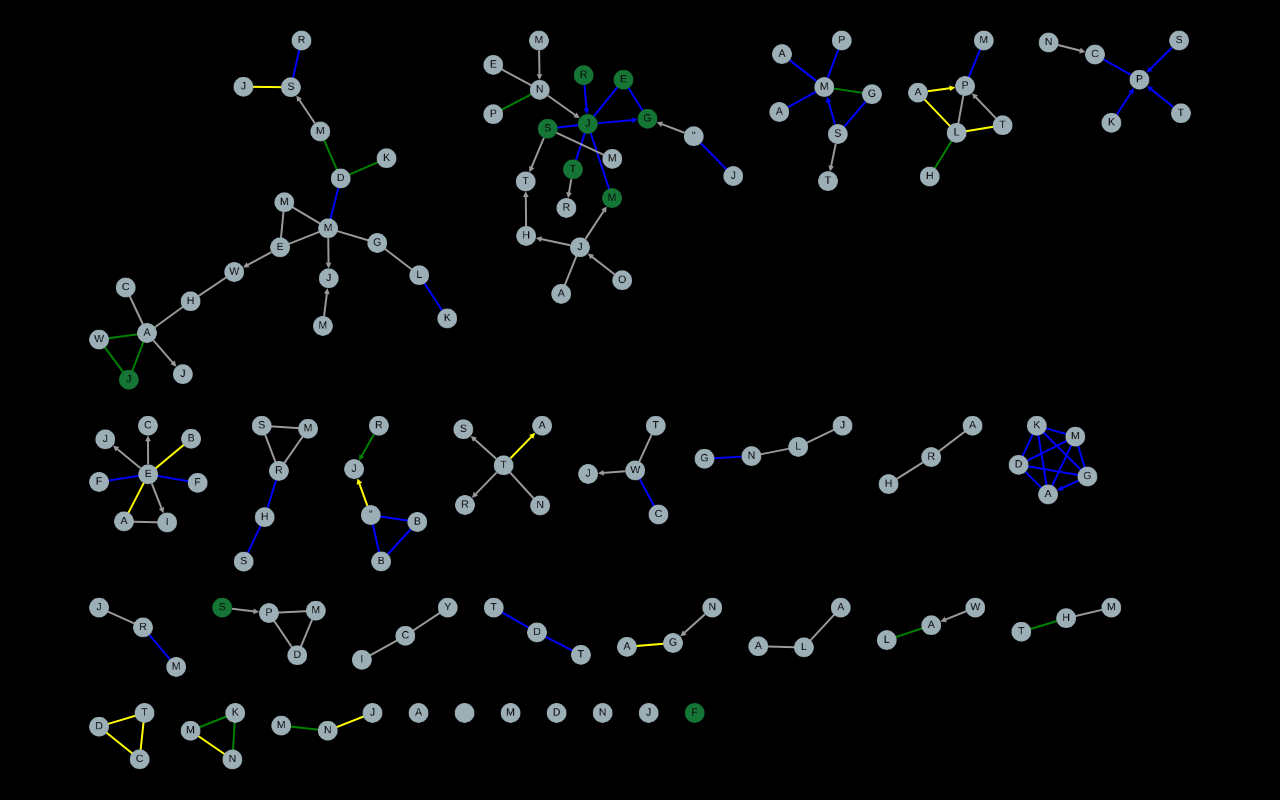
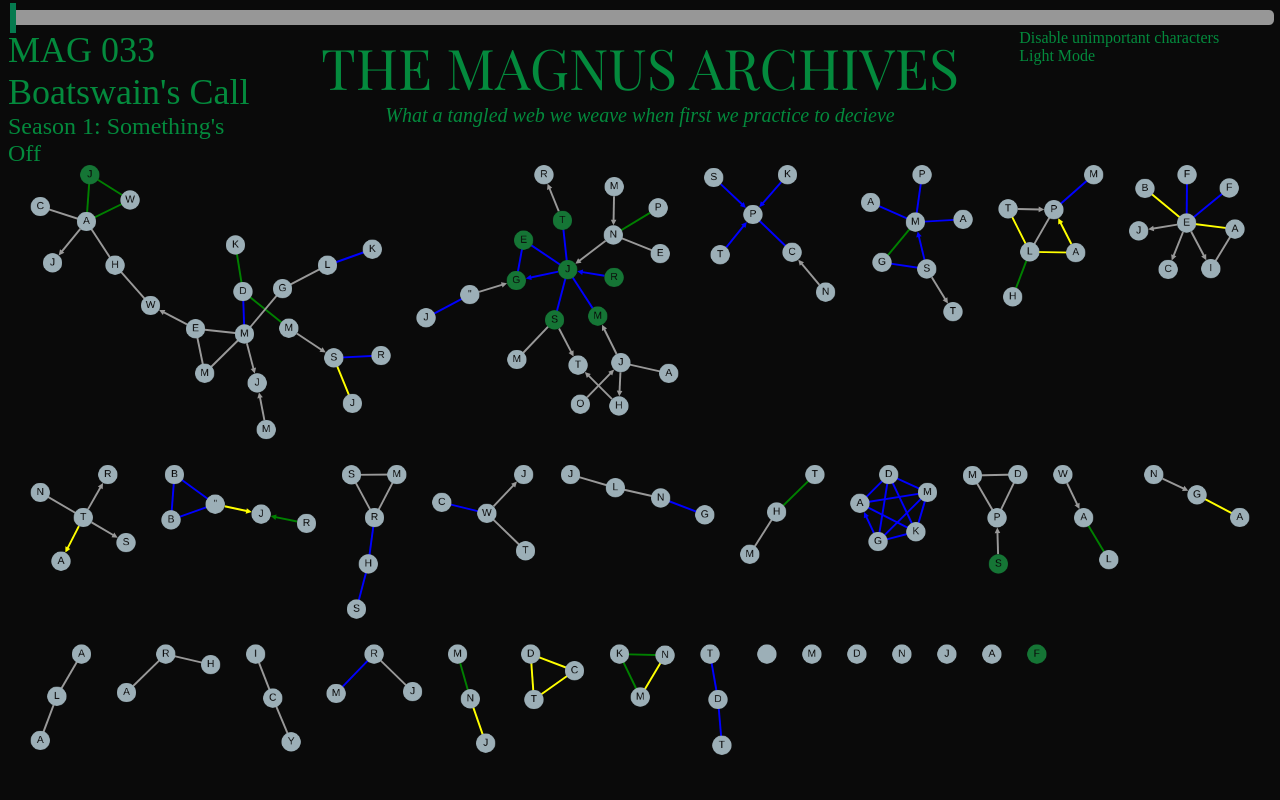
Before and after one commit to MrShwhale/TMA-Character-Chart, a website built with Vite: page index.html in a window 1280 px wide. Built offline with nearby package versions, Linux system fonts and the light colour scheme; files whose address does not match are found by name; a web font is replaced by a local one; what cytoscape-cola, cytoscape-popper would draw is missing.

Commit message:
Update styling of index.html

```diff
--- a/index.css
+++ b/index.css
@@ -1,26 +1,21 @@
-#cy {
-    width: 100%;
-    height: 100%;
-    position: absolute;
-    top: 0px;
-    left: 0px;
-    z-index: 0;
-    background: black;
+body {
+    background: #0A0A0A;
+    color: #048A3D;
 }
 
-#timeslider-container {
-    width: 95%;
-    top: 2%;
+#cy {
+    position: absolute;
+    top: 15%;
+    left: 0%;
+    width: 100%;
+    height: 85%;
 }
 
-#timeslider {
-    width: 100%;
+#page-content {
+    display: grid;
+    grid-template-rows: 10% 90%;
 }
 
-body {
-    background: #0A0A0A;
-    font-color: #1D8742;
-}
 
 #title {
     text-align: center;
@@ -36,9 +31,11 @@
 
 #header {
     background: #0A0A0A;
+    display: grid;
+    grid-template-columns: 20% 60% 20%;
 }
 
-.title-text {
+#title-text {
   font-size: 56px;
   color: #048A3D;
 }
@@ -47,6 +44,27 @@
   font-size: 20px;
   font-style: italic;
   color: #048A3D;
+}
+
+#episode-info {
+    text-align: left;
+}
+
+#episode-title {
+    font-size: 36px;
+}
+
+#season-title {
+    font-size: 24px;
+}
+
+#timeslider-container {
+    width: 95%;
+    top: 2%;
+}
+
+#timeslider {
+    width: 100%;
 }
 
 /* slider styling stolen from https://www.w3schools.com/howto/howto_js_rangeslider.asp (thanks w3) */
@@ -59,31 +77,24 @@
   background: #d3d3d3;
   outline: none;
   opacity: 0.7;
-  -webkit-transition: .2s;
-  transition: opacity .2s;
 }
 
 .slider::-webkit-slider-thumb {
   -webkit-appearance: none;
   appearance: none;
-  width: 25px;
-  height: 25px;
-  border-radius: 50%;
+  width: 0.5%;
+  height: 30px;
   background: #04AA6D;
   cursor: pointer;
 }
 
 .slider::-moz-range-thumb {
-  width: 25px;
-  height: 25px;
-  border-radius: 50%;
+  -webkit-appearance: none;
+  appearance: none;
+  width: 0.5%;
+  height: 30px;
   background: #04AA6D;
   cursor: pointer;
 }
 
 /* endsteal */
-
-#main-container {
-    display: grid;
-    grid-template-rows: 2;
-}
--- a/index.html
+++ b/index.html
@@ -12,21 +12,29 @@
     <title>The Magnus Archives Characters</title>
   </head>
   <body>
+    <div class="timeslider-container">
+        <input type="range" min="1" max="200" value="1" list="episodes" class="slider" id="timeslider">
+    </div>
+    <div id="page-content">
         <div id="header">
+            <div id="episode-info">
+                <span id="episode-title"></span>
+                <br>
+                <span id="season-title"></span>
+            </div>
             <div id="title">
-            <span class="title-text playfair-display-magnus">THE MAGNUS ARCHIVES</span>
+                <span id="title-text" class="playfair-display-magnus">THE MAGNUS ARCHIVES</span>
                 <br>
-            <span id="subtitle">What a tangled web we weave when first we practice to decieve.</span>
+                <span id="subtitle">What a tangled web we weave when first we practice to decieve</span>
             </div>
-        <div>
+            <div id="settings">
+                <span>Disable unimportant characters</span>
                 <br>
-            <span id="subtitle">MAG 028: Skintight</span>
+                <span>Light Mode</span>
             </div>
         </div>
-    <div class="timeslider-container">
-        <input type="range" min="1" max="200" value="1" class="slider" id="timeslider">
+        <div id="cy"></div>
     </div>
-    <div id="cy"></div>
     <script type="module" src="/main.js"></script>
   </body>
 </html>
--- a/main.js
+++ b/main.js
@@ -6,6 +6,9 @@
 // Initialize cy plugins
 cytoscape.use(cola);
 cytoscape.use(popper);
+
+// Season descriptors
+let seasonDescriptors = ["Something's Off", "It Could Be Anyone", "Knowledge is Power", "A New Low", "The End"]
 
 // Only add things that are changed in newEntries, don't touch anything else
 // TODO Group change support
@@ -69,6 +72,7 @@
 // Listing graph
 console.log(graphSteps);
 
+// Add group support
 function formatGraph(graphList) {
     console.log("Formatting graph list...");
     // Create the nodes
@@ -81,7 +85,6 @@
             // If this is a group node, do other stuff
             // DUE TO HOW THIS WORKS, GROUPS MUST BE LISTED LAST
             if (entry.hasOwnProperty('groupName')) {
-                console.log(entry.groupId);
                 for (const memberId of entry.memberIds) {
 
                 }
@@ -194,11 +197,6 @@
 
 function setUpGraph(graphIndex) {
     let data = graphs[graphIndex];
-    let graph = {
-        container: document.getElementById('cy'),
-        ...graphStyling,
-        ...data,
-    };
 
     let layoutOptions = {
         name: 'cola',
@@ -244,9 +242,14 @@
         animate: false,
     };
 
+    let graph = {
+        container: document.getElementById('cy'),
+        ...graphStyling,
+        ...data,
+        layout: layoutOptions
+   };
+
     let cy = cytoscape(graph);
-    let layout = cy.layout(layoutOptions);
-    layout.run();
 
     cy.elements().unbind("mouseover");
     cy.elements().bind("mouseover", (event) => {
@@ -266,16 +269,20 @@
                 }
                 // Otherwise it is a normal one
                 else {
-                    content.innerHTML =
-                    `<html>
-                        <head> <title>Page Title</title> </head>
-                        <body style="background: lightgrey">
-                            <p>${event.target._private.data.displayName}</p>
-                            <p>${event.target._private.data.fullName}</p>
-                            <br>
-                            <p>${event.target._private.data.summary}</p>
-                        </body>
-                    </html>`;
+                    content.innerHTML = `
+                    <head> <title>Page Title</title> </head>
+                    <body style="background: lightgrey">
+                        <p>${event.target._private.data.displayName}</p>
+                    </body>`
+                    // `<html>
+                    //     <head> <title>Page Title</title> </head>
+                    //     <body style="background: lightgrey">
+                    //         <p>${event.target._private.data.displayName}</p>
+                    //         <p>${event.target._private.data.fullName}</p>
+                    //         <br>
+                    //         <p>${event.target._private.data.summary}</p>
+                    //     </body>
+                    // </html>`;
                 }
 
                 document.body.appendChild(content);
@@ -291,6 +298,12 @@
             event.target.popperRefObj.destroy();
         }
     });
+
+    // Set up header
+    document.getElementById("episode-title").innerHTML = `MAG ${rawGraphSteps[graphIndex].episodeNum}<br> ${rawGraphSteps[graphIndex].episodeName}`;
+    console.log(parseInt(rawGraphSteps[graphIndex].episodeNum));
+    const seasonNumber = Math.floor((parseInt(rawGraphSteps[graphIndex].episodeNum) - 1) / 40);
+    document.getElementById("season-title").innerHTML = `Season ${seasonNumber + 1}: ${seasonDescriptors[seasonNumber]}`;
 }
 
 const input = document.getElementById("timeslider");
```
Lines whose indentation alone changed are shown as unchanged.
